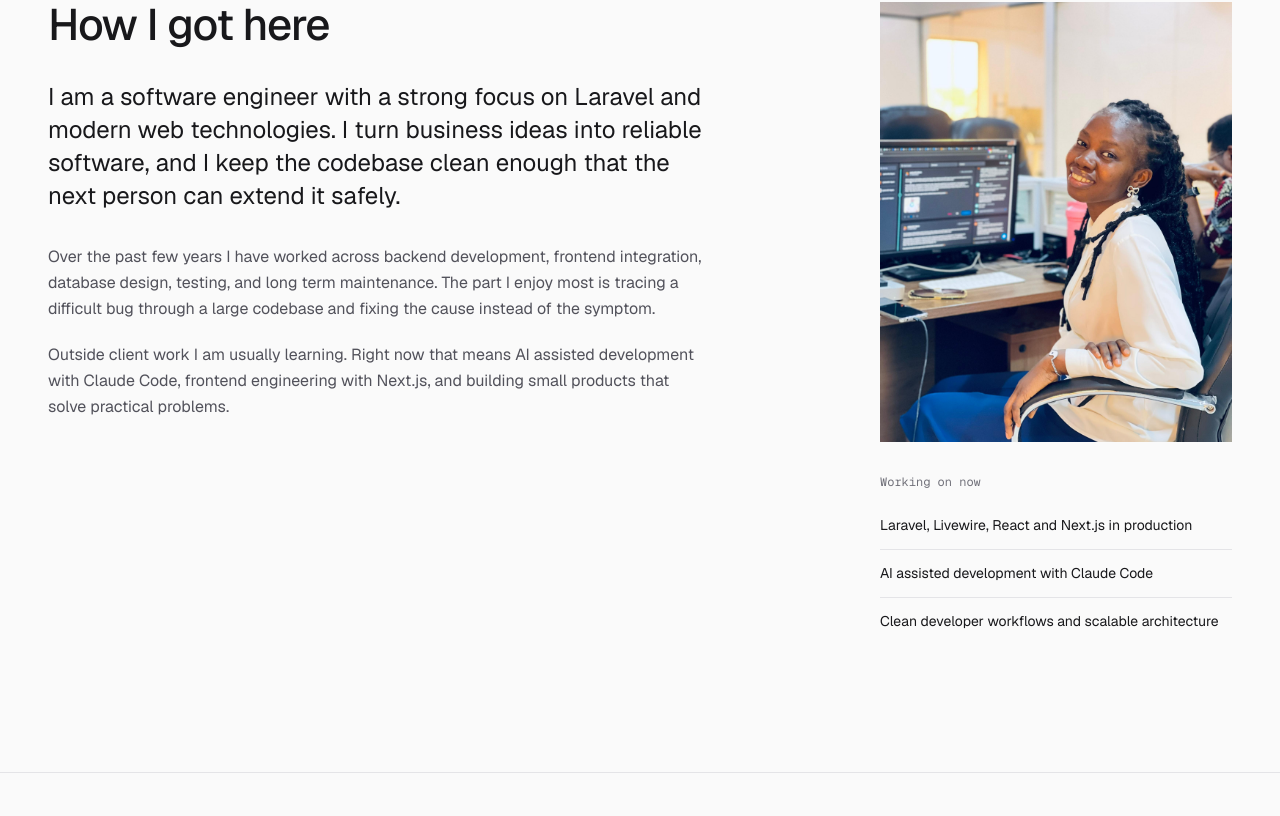
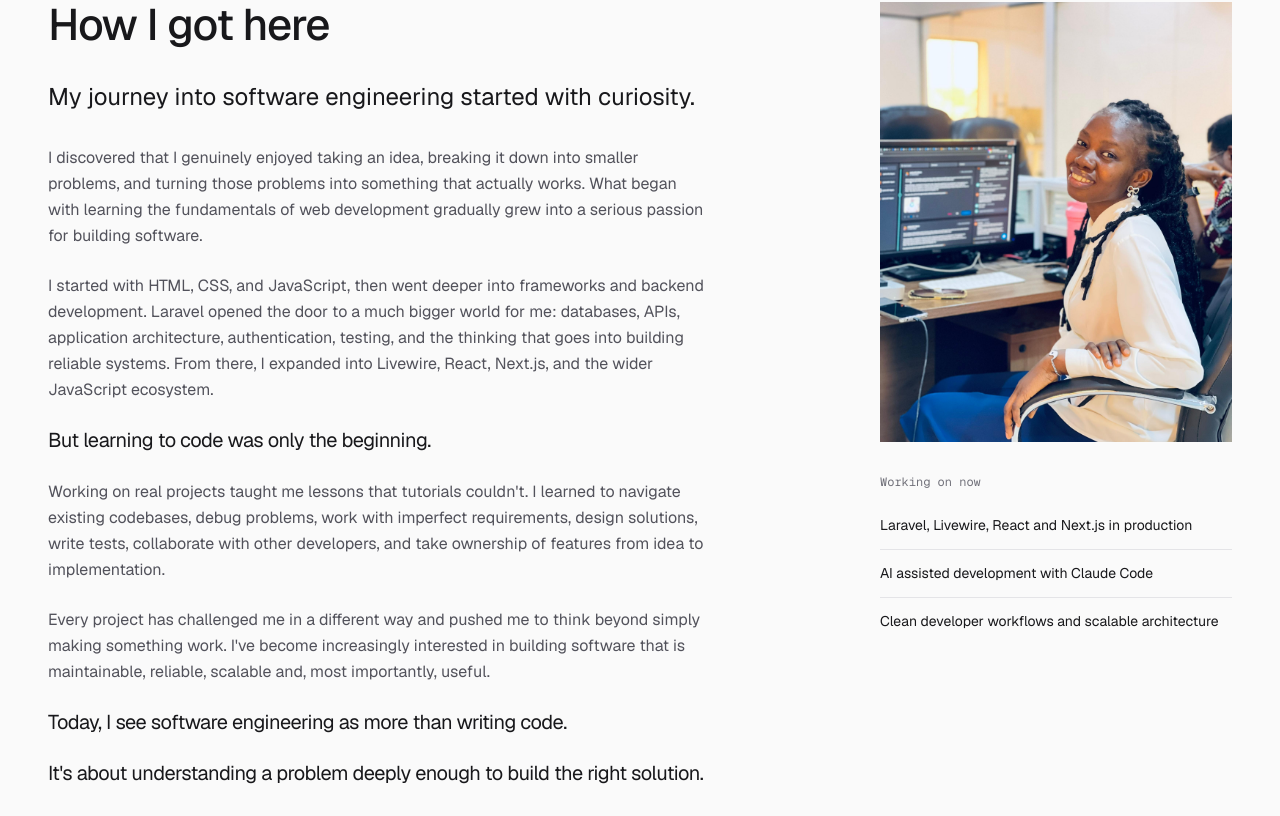
Before and after one commit to betty-polycarp/Portfolio, a Next.js app: page / in a window 1280 px wide. Shown: the part 963-1779 px from the top of the page. Built offline with nearby package versions, Linux system fonts and the light colour scheme.

Commit message:
Update about section

```diff
--- a/src/components/about.tsx
+++ b/src/components/about.tsx
@@ -28,10 +28,27 @@ export function About() {
             </Reveal>
 
             <Reveal delay={0.1}>
-              <div className="mt-8 flex max-w-[62ch] flex-col gap-5 text-base leading-relaxed text-muted">
-                {about.body.map((paragraph) => (
-                  <p key={paragraph.slice(0, 24)}>{paragraph}</p>
-                ))}
+              {/* Two levels only: the short beats sit up in ink at a larger
+                  size, the paragraphs stay muted body copy. Three levels with
+                  the lead above them is as much hierarchy as prose can carry. */}
+              <div className="mt-8 flex max-w-[62ch] flex-col gap-6">
+                {about.body.map((block) =>
+                  block.emphasis ? (
+                    <p
+                      key={block.text}
+                      className="text-lg leading-snug tracking-tight text-ink md:text-xl"
+                    >
+                      {block.text}
+                    </p>
+                  ) : (
+                    <p
+                      key={block.text}
+                      className="text-base leading-relaxed text-muted"
+                    >
+                      {block.text}
+                    </p>
+                  ),
+                )}
               </div>
             </Reveal>
           </div>
--- a/src/components/copy-email.tsx
+++ b/src/components/copy-email.tsx
@@ -1,6 +1,6 @@
 "use client";
 
-import { useEffect, useState } from "react";
+import { useEffect, useRef, useState } from "react";
 import { Check, Copy, Warning } from "@phosphor-icons/react/ssr";
 
 import { contact, profile } from "@/lib/content";
@@ -10,6 +10,38 @@ type CopyState = "idle" | "copied" | "error";
 
 const icons = { idle: Copy, copied: Check, error: Warning } as const;
 
+/** How long a result stays on the button before it returns to idle. */
+const RESULT_MS = 2600;
+
+/**
+ * Synchronous copy for the case the async Clipboard API cannot serve: it is
+ * absent on every non-secure origin, and reading the site over a LAN IP on a
+ * phone is exactly that. execCommand is deprecated but still implemented
+ * everywhere, so it sits behind the modern path rather than replacing it.
+ *
+ * Must stay synchronous. Browsers only honour it inside the click that asked
+ * for it, so awaiting anything first would forfeit the gesture.
+ */
+function copySync(text: string): boolean {
+  const field = document.createElement("textarea");
+  field.value = text;
+  field.setAttribute("readonly", "");
+  field.style.position = "fixed";
+  field.style.top = "0";
+  field.style.opacity = "0";
+
+  document.body.append(field);
+  field.select();
+
+  try {
+    return document.execCommand("copy");
+  } catch {
+    return false;
+  } finally {
+    field.remove();
+  }
+}
+
 /**
  * Full interaction cycle for the one control on the page that can fail:
  * idle, success, and an error path for browsers that refuse clipboard access
@@ -17,20 +49,43 @@ const icons = { idle: Copy, copied: Check, error: Warning } as const;
  */
 export function CopyEmail() {
   const [state, setState] = useState<CopyState>("idle");
+  const timer = useRef<number | null>(null);
 
+  // A pending reset must not fire into an unmounted component.
   useEffect(() => {
-    if (state === "idle") return;
+    return () => {
+      if (timer.current !== null) window.clearTimeout(timer.current);
+    };
+  }, []);
 
-    const timer = window.setTimeout(() => setState("idle"), 2600);
-    return () => window.clearTimeout(timer);
-  }, [state]);
+  /**
+   * The reset timer is owned here rather than by an effect keyed on state:
+   * copying twice in a row lands on the same state value, which renders
+   * nothing new, so an effect would never re-run and the second click would
+   * inherit the first click's countdown.
+   */
+  const settle = (next: Exclude<CopyState, "idle">) => {
+    setState(next);
+
+    if (timer.current !== null) window.clearTimeout(timer.current);
+    timer.current = window.setTimeout(() => {
+      timer.current = null;
+      setState("idle");
+    }, RESULT_MS);
+  };
 
   const copy = async () => {
+    // Checked before any await, so the fallback still holds the user gesture.
+    if (!navigator.clipboard?.writeText) {
+      settle(copySync(profile.email) ? "copied" : "error");
+      return;
+    }
+
     try {
       await navigator.clipboard.writeText(profile.email);
-      setState("copied");
+      settle("copied");
     } catch {
-      setState("error");
+      settle("error");
     }
   };
 
--- a/src/lib/content.ts
+++ b/src/lib/content.ts
@@ -50,13 +50,43 @@ export const hero = {
     "A backlit laptop keyboard photographed close up, the keys glowing in the dark.",
 } as const;
 
+/**
+ * A block of the about narrative. `emphasis` marks the short standalone lines
+ * that are written as beats rather than paragraphs, so the layout can give
+ * them their own weight instead of flattening ten blocks into one wall.
+ */
+export type AboutBlock = { text: string; emphasis?: boolean };
+
 export const about = {
   heading: "How I got here",
-  lead: "I am a software engineer with a strong focus on Laravel and modern web technologies. I turn business ideas into reliable software, and I keep the codebase clean enough that the next person can extend it safely.",
+  lead: "My journey into software engineering started with curiosity.",
   body: [
-    "Over the past few years I have worked across backend development, frontend integration, database design, testing, and long term maintenance. The part I enjoy most is tracing a difficult bug through a large codebase and fixing the cause instead of the symptom.",
-    "Outside client work I am usually learning. Right now that means AI assisted development with Claude Code, frontend engineering with Next.js, and building small products that solve practical problems.",
-  ],
+    {
+      text: "I discovered that I genuinely enjoyed taking an idea, breaking it down into smaller problems, and turning those problems into something that actually works. What began with learning the fundamentals of web development gradually grew into a serious passion for building software.",
+    },
+    {
+      text: "I started with HTML, CSS, and JavaScript, then went deeper into frameworks and backend development. Laravel opened the door to a much bigger world for me: databases, APIs, application architecture, authentication, testing, and the thinking that goes into building reliable systems. From there, I expanded into Livewire, React, Next.js, and the wider JavaScript ecosystem.",
+    },
+    { text: "But learning to code was only the beginning.", emphasis: true },
+    {
+      text: "Working on real projects taught me lessons that tutorials couldn't. I learned to navigate existing codebases, debug problems, work with imperfect requirements, design solutions, write tests, collaborate with other developers, and take ownership of features from idea to implementation.",
+    },
+    {
+      text: "Every project has challenged me in a different way and pushed me to think beyond simply making something work. I've become increasingly interested in building software that is maintainable, reliable, scalable and, most importantly, useful.",
+    },
+    {
+      text: "Today, I see software engineering as more than writing code.",
+      emphasis: true,
+    },
+    {
+      text: "It's about understanding a problem deeply enough to build the right solution.",
+      emphasis: true,
+    },
+    {
+      text: "I'm still learning, still experimenting, and still pushing myself to become a better engineer. The journey has taken me from writing my first lines of code to building full stack applications and solving real problems with technology.",
+    },
+    { text: "And I'm still getting there.", emphasis: true },
+  ] satisfies readonly AboutBlock[],
   nowHeading: "Working on now",
   now: [
     "Laravel, Livewire, React and Next.js in production",
```
